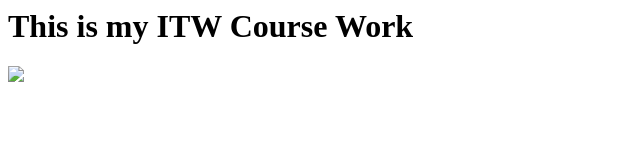
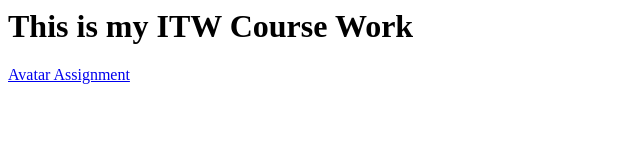
Before and after one commit to kkxkaren/kkxkaren.github.io, a plain HTML site: page index.html in a window 1280 px wide. Shown: the whole page, without its empty margins (0-640 px from the left). Drawn offline with Linux system fonts and the light colour scheme.

Commit message:
Update index.html

```diff
--- a/index.html
+++ b/index.html
@@ -4,7 +4,7 @@
 
   <body>
   <h1> This is my ITW Course Work	</h1>
-  <img src="http://kkxkaren.github.io/avatarstory.html"/>
+  <a href="http://kkxkaren.github.io/avatarstory.html">Avatar Assignment</a>
 
 	</body>
 
```
